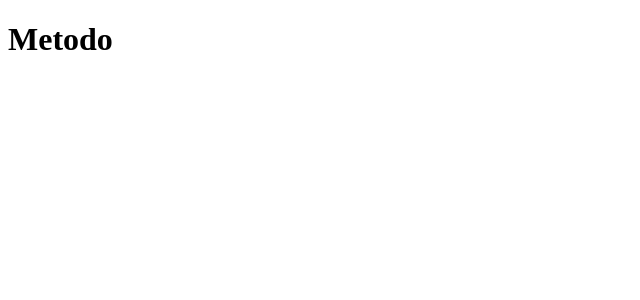
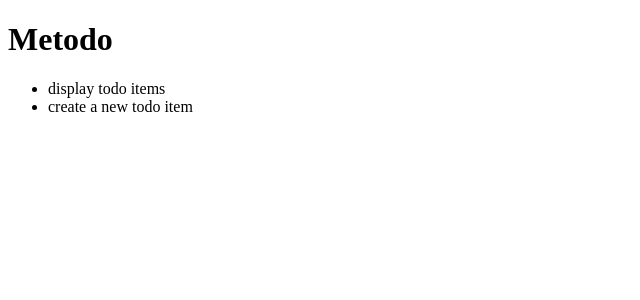
Before and after one commit to dku7/fe-metodo, a React (Vite) app: page / in a window 1280 px wide. Shown: the top 300 px of the page, without its empty margins (0-640 px from the left). Built offline with nearby package versions, Linux system fonts and the light colour scheme.

Commit message:
display simple todo list

```diff
--- a/src/App.jsx
+++ b/src/App.jsx
@@ -1,5 +1,25 @@
 import { useState } from "react";
 
-const App = () => <h1>Metodo</h1>;
+const App = () => {
+  return (
+    <>
+      <h1>Metodo</h1>
+      <TodoList />
+    </>
+  );
+};
 
+const TodoList = () => {
+  const todoList = ["display todo items", "create a new todo item"];
+
+  return (
+    <>
+      <ul>
+        {todoList.map((todo, index) => (
+          <li key={`${todo}-${index}`}>{todo}</li>
+        ))}
+      </ul>
+    </>
+  );
+};
 export default App;
```
